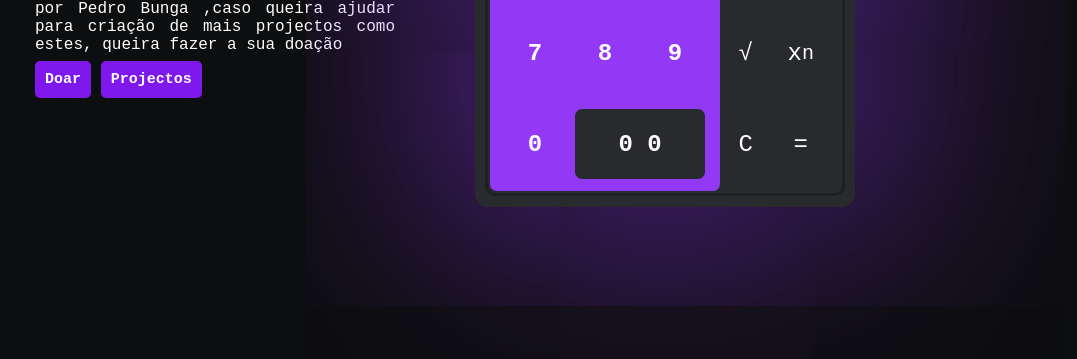
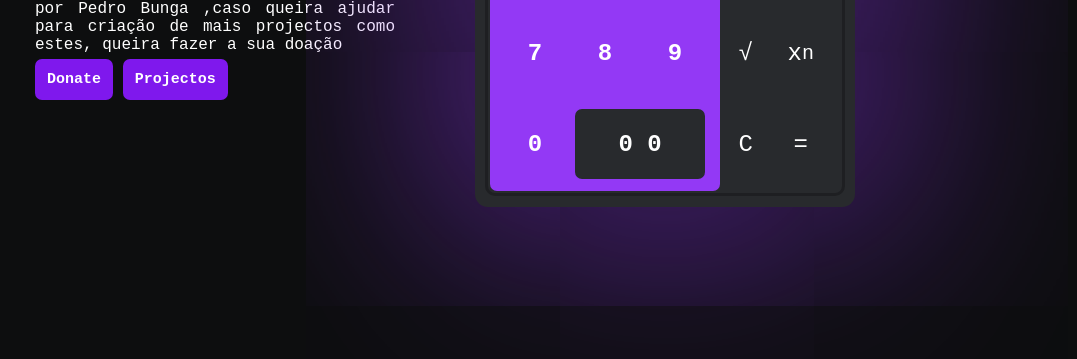
Before and after one commit to PedroBunga/calculadora, a website: page index.html in a window 1280 px wide. Shown: the part 457-816 px from the top of the page, without its empty margins (203-1280 px from the left). Drawn offline with Linux system fonts and the light colour scheme.

Commit message:
Adicionando ao Repositorio informações Uteis

```diff
--- a/assets/styles/geral.css
+++ b/assets/styles/geral.css
@@ -33,15 +33,19 @@ body {
 }
 .informacao-inicial .botoes a{
   height: 40px;
-  border-radius: 5px;
+  border-radius: 7px;
   font-size: small;
   background-color:#7F18ED;
   text-align: center;
-  padding: 10px;
+  padding: 12px;
   font-weight: 800;
   font-size: 15px;
   cursor: pointer;
   transition: width 10s;
+}
+.informacao-inicial .botoes a:first-child:hover{
+  box-shadow: 1px -1px 100px 8px rgba(147,54,245,0.75);
+
 }
 
 /*Estilizando o Scrol Geral que aparecer na Pagina*/
@@ -94,7 +98,6 @@ body {
   /*Caso o numero de Caracter Superar o Tamanho do Container
     As palavras vão ser quebradas para proxima linha
   */
-
   flex-wrap: wrap;
   overflow-wrap: break-word;
   overflow-y: scroll;
--- a/index.html
+++ b/index.html
@@ -10,7 +10,6 @@
 </head>
 
 <body>
-
     <div class="informacao-inicial">
         <H1>SIMPLES CALCULADORA</H1>
         <P>Esta calculadora Faz parte de uma iniciativa de criaação e distribuição de projectos open-source
@@ -18,8 +17,8 @@
             projectos  como estes, queira fazer a sua doação</P>
 
         <div class="botoes">
-            <a href="">Doar</a>
-            <a>Projectos</a>
+            <a href="./assets/pages/donate_page.html">Donate</a>
+            <a href="https://github.com/PedroBunga">Projectos</a>
         </div>
     </div>
     <div class="main-content">
--- a/package.json
+++ b/package.json
@@ -1,10 +1,10 @@
 {
   "name": "calculadora",
   "version": "1.0.0",
-  "description": "Este é um projecto de Calculadora que tem como objectivo realizar as operações basicas da Matematica ",
-  "main": "index.js",
+  "description": "Este é um projecto de Calculadora que tem como objectivo realizar as operações basicas da Matematica",
+  "main": "index.html",
   "scripts": {
-    "test": "echo \"Error: no test specified\" && exit 1"
+    "test": "index.html"
   },
   "repository": {
     "type": "git",
```
Also changed, not shown: README.md.
